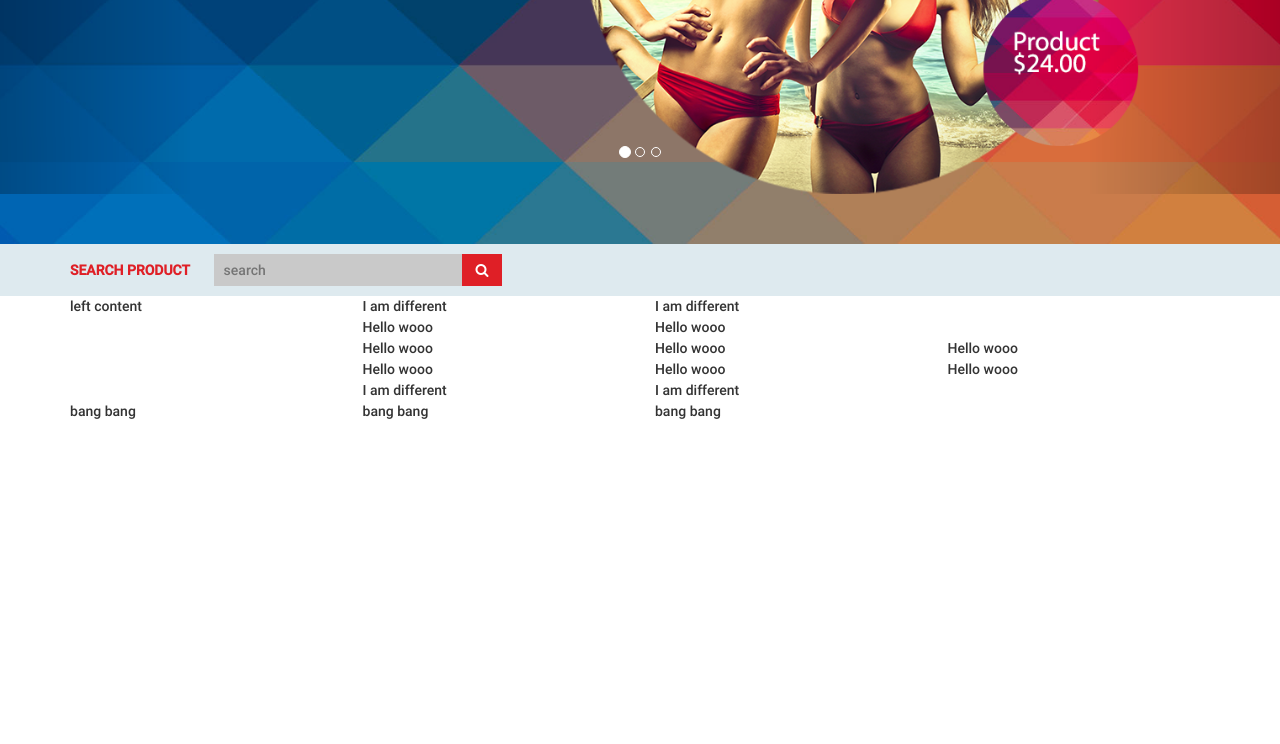
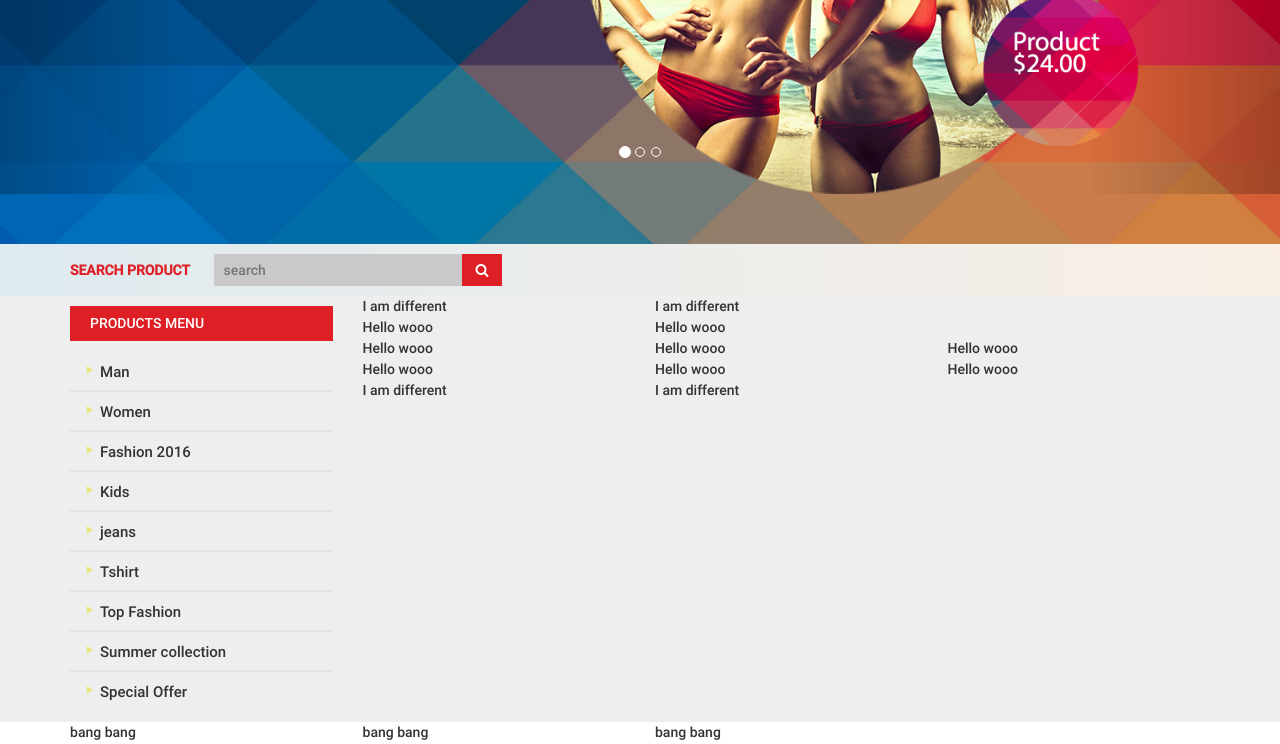
Before and after one commit to uzzol101/fashion_press, a website: page development/index.html in a window 1280 px wide. Shown: the part 514-1258 px from the top of the page. Before the commit the page ends 937 px from the top, so only its background shows below. Drawn offline with Linux system fonts and the light colour scheme.

Commit message:
left sidebar completed

```diff
--- a/development/index.html
+++ b/development/index.html
@@ -161,7 +161,19 @@
              <div class="row">
                     <div class="col-sm-3">
                      <div id="left-sidebar">
-                         left content
+                        <h5 class='product-title'>PRODUCTS MENU</h5>
+                        <ul class="product-menu">
+
+                            <li><a href="#">Man</a></li>
+                            <li><a href="#">Women</a></li>
+                            <li><a href="#">Fashion 2016</a></li>
+                            <li><a href="#">Kids</a></li>
+                            <li><a href="#">jeans</a></li>
+                            <li><a href="#">Tshirt</a></li>
+                            <li><a href="#">Top Fashion</a></li>
+                            <li><a href="#">Summer collection</a></li>
+                            <li><a href="#">Special Offer</a></li>
+                        </ul>
                      </div>
                  </div>
                  <div class="col-sm-9">
--- a/development/style.scss
+++ b/development/style.scss
@@ -1,31 +1,31 @@
 @import "./sass_mixins";
 @import "bourbon";
-
 // font sizes
-$breakpoints: ( small: 480px, medium: 768px, large: 1024px,vlarge:1200px);
-$h1-font-sizes: ( null: (23px, ), small: (36px,1.3 ), medium: (38px, 1.4), large: (52px, 1.5));
-$p-font-sizes: ( null: (14px, ), small: 16px, medium: (17px, ), 900px: 18px, large: (17px, 1.5), 1440px: 17px,);
-$h3-font-sizes: ( null: (23px,1.3 ), small: (36px,1.3 ), medium: (33px, 1.2), large: (40px, 1.2),vlarge:(52px,1.2));
+$breakpoints: ( small: 480px, medium: 768px, large: 1024px, vlarge:1200px);
+$h1-font-sizes: ( null: (23px, ), small: (36px, 1.3), medium: (38px, 1.4), large: (52px, 1.5));
+$p-font-sizes: ( null: (14px, ), small: 16px, medium: (17px, ), 900px: 18px, large: (17px, 1.5), 1440px: 17px, );
+$h3-font-sizes: ( null: (23px, 1.3), small: (36px, 1.3), medium: (33px, 1.2), large: (40px, 1.2), vlarge:(52px, 1.2));
 // modular-scale base setup
-
 // helper classes
 @font-face {
     font-family: 'OpenSans-Light';
     src: url('../fonts/OpenSans-Light.ttf');
 }
+
 @font-face {
     font-family: 'Roboto-Bold';
     src: url('../fonts/Roboto-Bold.ttf');
 }
+
 @font-face {
     font-family: 'Roboto-Medium';
     src: url('../fonts/Roboto-Medium.ttf');
 }
+
 @font-face {
     font-family: 'Myriad-Pro';
     src: url('../fonts/Myriad-Pro.ttf');
 }
-
 
 .clearfix {
     @include clearfix;
@@ -48,41 +48,38 @@ body {
     font-family: 'Roboto-Medium';
     //font-size: 1em;
     line-height: 1.5;
-
 }
 
 //header top
-.header-top{
+.header-top {
     text-align: center;
     background: #f7f7f7;
 }
-.logo{
-    h1{
+
+.logo {
+    h1 {
         font-size: 30px;
         margin: 0;
         padding-top: 15px;
         text-align: left;
-       a{
+        a {
             color: #ff0101;
             text-decoration: none;
             padding-left: 13px;
         }
-       span{
+        span {
             color: #010101;
         }
     }
 }
-.sign-in{
+
+.sign-in {
     text-align: center;
-
-
-    #top-right{
+    #top-right {
         float: right;
         display: inline-block;
-
     }
-
-    a{
+    a {
         background: #eeeeee;
         height: 70px;
         padding: 0 20px;
@@ -94,29 +91,23 @@ body {
         text-decoration: none;
         font-family: 'Roboto-Medium';
         border-right: 1px solid #fff;
-
         // font-size: 17px;
-
     }
-    .red-color{
+    .red-color {
         color: red;
-
-        span{
+        span {
             color: black;
-
             font-size: 14px;
         }
     }
 }
 
 //bs3 navbar style reset
-#stieNavigation{
+#stieNavigation {
     background: #010101;
-
 }
 
 #mainNavigation {
-
     background: none;
     border: none;
     .nav {
@@ -150,61 +141,53 @@ body {
     .dropdown-menu {
         background: none;
     }
-
 } //mainNavigation
-
-.slider-text,.logo{
+.slider-text,
+.logo {
     font-family: 'OpenSans-Light';
 }
 
-
-
 // slider
-#slider{
+#slider {
     background: url('../img/slider.jpg')no-repeat;
     padding-bottom: 50px;
     background-size: cover;
-
-    img{
+    img {
         max-width: 100%;
         margin-top: 50px;
     }
-    .slider-text{
+    .slider-text {
         color: #fff;
-
-        h3{
+        h3 {
             @include font-size($h3-font-sizes);
         }
-        p{
+        p {
             font-size: 16px;
         }
-
     }
-
 }
 
 // search area
-#search-area{
-    background: #deeaef;
+#search-area {
+
+    @include linear-gradient(to right,#deeaef, #f9efe6);
     padding: 10px 0;
-
-    label{
+    label {
         color: #df1f26;
         margin-right: 20px;
     }
-   .form-group{
+    .form-group {
         margin: 0;
     }
-    input{
+    input {
         background: #c9c9c9;
         width: 250px;
         border: none;
         height: 32px;
         padding-left: 10px;
         color: #df1f26;
-
     }
-    button{
+    button {
         background: #df1f26;
         width: 40px;
         height: 32px;
@@ -214,57 +197,117 @@ body {
         color: #fff;
         margin-left: -5px;
     }
+}
+
+//main content
+
+#main-content{
+    background: #eeeeee;
+
+.product-title{
+    color: #fff;
+background: #df1f26;
+padding: 10px;
+padding-left: 20px;
+}
+// products menu
+.product-menu {
+    margin: 0.75em 0;
+    padding: 0;
+    list-style: none;
+
+    li {
+        height: 40px;
+       position: relative;
+
+        padding-bottom: 7px;
+        border-bottom: 2px solid #e2e3e3;
+
+        &:last-child{
+            border-bottom: none;
 
         }
 
 
-@media (max-width: 479px) {
-    #search-area{
-        text-align: center;
+       a{
+         color: #333333;
+         font-size: 15px;
+         text-decoration: none;
+         display: block;
+         width: 100%;
+        padding-left: 30px;
+        height: 38px;
+        line-height: 40px;
 
-        label{
+        top: 0;
+        position: absolute;
+        &:hover{
+            @include linear-gradient(to right,#fff 98%, #df1f26 2%);
+        }
+
+
+       }
+        &:before {
+            content: "";
+            border-color: transparent #e8e681;
+            border-style: solid;
+            border-width: 0.35em 0 0.35em 0.45em;
             display: block;
 
+            height: 0;
+            width: 0;
+            left: 1.2em;
+            top: 1em;
+            position: relative;
+            z-index: 3;
+        }
+    }
+}
+}
+
+@media (max-width: 479px) {
+    #search-area {
+        text-align: center;
+        label {
+            display: block;
         }
     }
 }
 
 @media (max-width: 767px) {
-   .sign-in{
-        #top-right{
+    .sign-in {
+        #top-right {
             float: none;
-
         }
     }
-    #mainNavigation{
+    #mainNavigation {
         text-align: center;
     }
-    .logo h1{
+    .logo h1 {
         text-align: center;
         padding-bottom: 20px;
     }
-    .sign-in{
+    .sign-in {
         padding-bottom: 20px;
     }
 }
 
 @media (min-width:480px) and (max-width:767px) {}
 
-@media (min-width:768px)and(max-width: 991px) {
-
-}
+@media (min-width:768px)and(max-width: 991px) {}
 
 @media (min-width: 768px) {
-    #slider{
-        .slider-text{
+    #slider {
+        .slider-text {
             margin-left: 60px;
             margin-top: 114px;
         }
     }
 }
+
 @media (min-width: 992px) {
-    #slider{
-        .slider-text{
+    #slider {
+        .slider-text {
             margin-left: 109px;
             margin-top: 140px;
         }
```
Also changed, not shown: development/css/style.css. Lines whose indentation alone changed are shown as unchanged.
